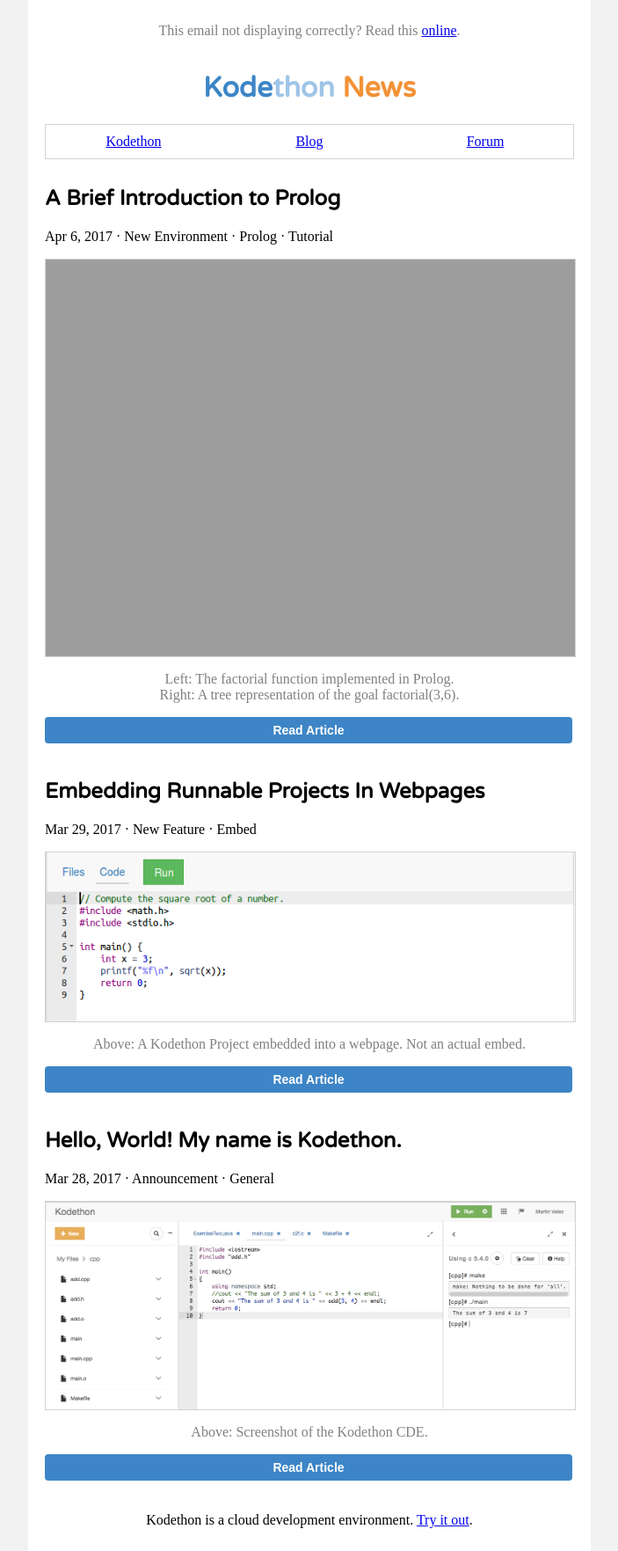
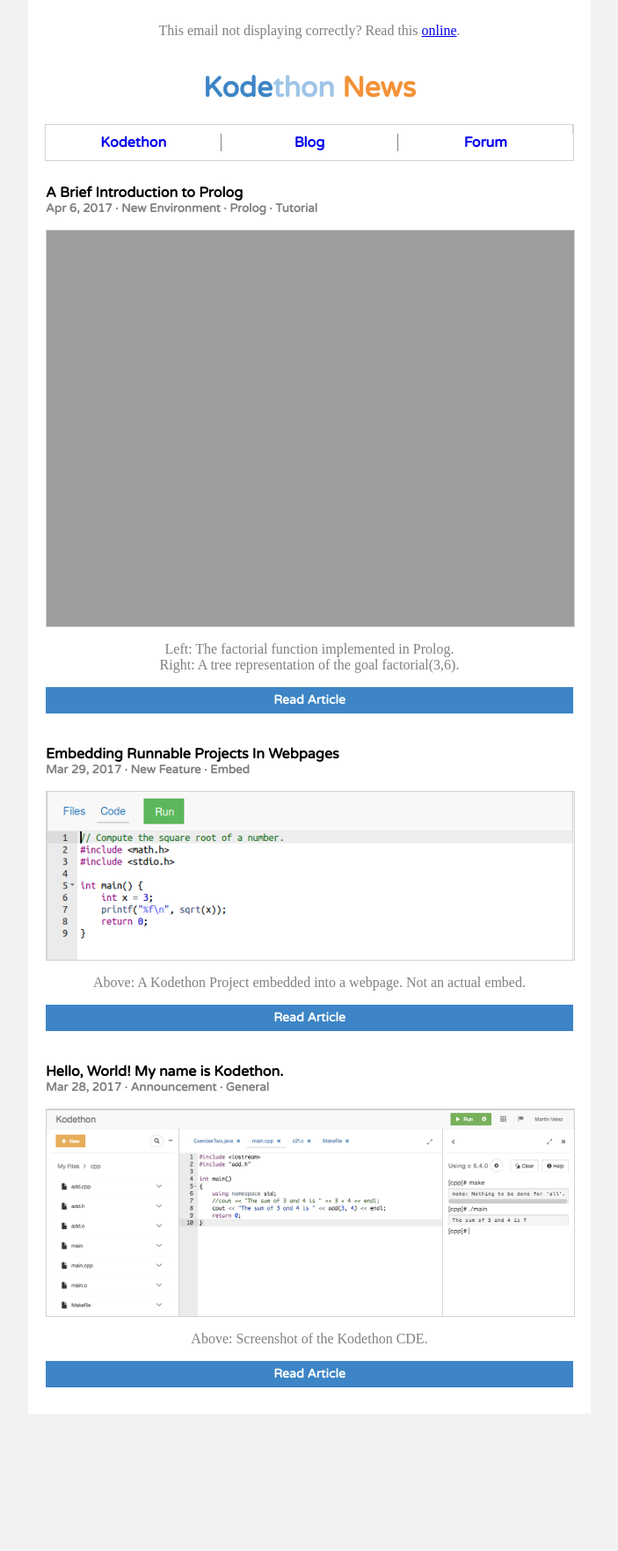
Before and after one commit to kodethon/kodethon.github.io, a Jekyll site: the page built from newsletter.md, in a window 1280 px wide. Shown: the whole page at 88% size, without its empty margins (288-991 px from the left). Built offline with Jekyll 4.4.1, drawn with Linux system fonts in a browser that asks for light colours; after the commit the page ends 1607 px from its top, so only the background shows below that.

Commit message:
Trying to improve style.

```diff
--- a/_layouts/email.html
+++ b/_layouts/email.html
@@ -9,6 +9,9 @@
 <style type="text/css">
 img {
 width: 100%;
+}
+table tr td {
+	/*border: 1px solid lightgrey;*/
 }
 </style>
 <link href="https://fonts.googleapis.com/css?family=Varela+Round" rel="stylesheet">
--- a/newsletter.md
+++ b/newsletter.md
@@ -6,42 +6,51 @@ layout: email
     <td height="10" style="font-size:10px; line-height:10px;">&nbsp;</td>
   </tr>
   <tr>
+		<!-- display trouble -->
     <td align="center" valign="top">
-
       <table width="100%" cellpadding="0" cellspacing="0" border="0" class="container">
         <tr>
           <td align="center" valign="top">
-					<p style="color:gray">This email not displaying correctly?  Read this <a href="{{ page.url | absolute_url }}">online</a>.</p>
+						<p style="color:gray">This email not displaying correctly?  Read this <a href="{{ page.url | absolute_url }}">online</a>.</p>
+					</td>
+				</tr>
+			</table>
+		</td>
+	</tr>
+	<tr>
+		<td align="center">
+			<!-- LOGO  -->
+			<table width="100%" cellpadding="0" cellspacing="0" border="0" class="wrapper">
+				<tr>
+					<td align="center" valign="top">
+						<!-- site logo -->
+						<h1 style="font-family:'Varela Round', sans-serif; font-weight:bold;">
+						<span style="color:#3d85c6;font-family:'Varela Round', sans-serif;">{{ "Kode" }}</span><span style="color: #9fc5e8;;font-family:'Varela Round', sans-serif;">{{ "thon" }}</span> <span style="color:#F39237">News</span>
+						</h1>
+					</td>
+				</tr>
+			</table>
 
-<table width="600" cellpadding="0" cellspacing="0" border="0" class="wrapper">
-  <tr>
-    <td align="center" valign="top">
-			<!-- site logo -->
-			<h1 style="font-family:'Varela Round', sans-serif; font-weight:bold;">
-			<span style="color:#3d85c6;font-family:'Varela Round', sans-serif;">{{ "Kode" }}</span><span style="color: #9fc5e8;;font-family:'Varela Round', sans-serif;">{{ "thon" }}</span> <span style="color:#F39237">News</span>
-			</h1>
-
-			<table width="100%" cellpadding="0" cellspacing="0" border="0" class="wrapper" bgcolor="#FFFFFF" style="border: 1px solid lightgray">
+			<!-- Navbar -->
+			<table width="600" cellpadding="0" cellspacing="0" border="0" class="wrapper" bgcolor="#ffffff" style="border: 1px solid lightgray">
 				<tr>
-				 <td height="10" style="font-size:10px; line-height:10px;">&nbsp;</td>
+					<td height="10" style="font-size:10px; line-height:10px;border-right:1px solid lightgrey">&nbsp;</td>
 				</tr>
 				<tr>
 					<td align="center" valign="top">
-
 						<table width="600" cellpadding="0" cellspacing="0" border="0" class="container">
 							<tr>
-									<td width="200" class="mobile" align="center" valign="top">
-										<a href="https://kodethon.com">Kodethon</a>
-									</td>
-									<td width="200" class="mobile" align="center" valign="top">
-										<a href="https://blog.kodethon.com">Blog</a>
-									</td>
-									<td width="200" class="mobile" align="center" valign="top">
-										<a href="https://forum.kodethon.com">Forum</a>
-									</td>
+								<td width="200" class="mobile" align="center" valign="top" style="border-right:1px solid grey">
+									<a style="font-family:'Varela Round', sans-serif; font-weight:bold;text-decoration:none" href="https://kodethon.com">Kodethon</a>
+								</td>
+								<td width="200" class="mobile" align="center" valign="top" style="border-right:1px solid grey">
+									<a style="font-family:'Varela Round', sans-serif; font-weight:bold;text-decoration:none" href="https://blog.kodethon.com">Blog</a>
+								</td>
+								<td width="200" class="mobile" align="center" valign="top">
+									<a style="font-family:'Varela Round', sans-serif; font-weight:bold;text-decoration:none" href="https://forum.kodethon.com">Forum</a>
+								</td>
 							</tr>
 						</table>
-
 					</td>
 				</tr>
 				<tr>
@@ -49,28 +58,29 @@ layout: email
 				</tr>
 			</table>
 
-			<table width="100%" cellpadding="0" cellspacing="0" border="0">
+			<!-- POSTS -->
+			<table width="600" cellpadding="0" cellspacing="0" border="0">
 				<tr>
-				 <td height="10" style="font-size:10px; line-height:10px;">&nbsp;</td>
+					<td height="10" style="font-size:10px; line-height:10px;">&nbsp;</td>
 				</tr>
 				{% for post in site.posts limit:3 %}
 				<tr>
 					<td>
-						<h2 style="font-family:'Varela Round', sans-serif; font-weight:bold;">{{ post.title }}</h2>
-						<p>{{ post.date | date: "%b %-d, %Y" }}
-						{% for tag in post.tags %}
-						· <span>{{ tag }}</span>
-						{% endfor %}
-						</p>
-						{{ post.excerpt }}
-						<table width="600" height="30" cellpadding="0" cellspacing="0" border="0" bgcolor="#3D85c6" style="border-radius:4px;">
-							<tr>
-								<td align="center" valign="middle" height="30" style="font-family: Arial, sans-serif; font-size:14px; font-weight:bold;">
-									<a href="{{ post.bitly }}" target="_blank" style="font-family: Arial, sans-serif; color:#ffffff; display: inline-block; text-decoration: none; line-height:30px; width:600px; font-weight:bold;">Read Article</a>
-								</td>
-							</tr>
+					<p style="font-family:'Varela Round', sans-serif; font-weight:bold;">{{ post.title }}<br>
+					<small style="color:gray">{{ post.date | date: "%b %-d, %Y" }}
+					{% for tag in post.tags %}
+					· <span>{{ tag }}</span>
+					{% endfor %}
+					</small></p>
+					{{ post.excerpt }}
+					<table width="600" height="30" cellpadding="0" cellspacing="0" border="0" bgcolor="#3D85c6" style="">
+					<tr>
+						<td align="center" valign="middle" height="30" style="family: 'Varela Round', sans-serif; font-size:14px; font-weight:bold;">
+							<a href="{{ post.bitly }}" target="_blank" style="font-family: 'Varela Round', sans-serif; color:#ffffff; display: inline-block; text-decoration: none; line-height:30px; width:600px; font-weight:bold;">Read Article</a>
+						</td>
+					</tr>
 
-						</table>
+					</table>
 					</td>
 				</tr>
 				<tr>
@@ -78,24 +88,9 @@ layout: email
 				</tr>
 				{% endfor %}
 			</table>
-    </td>
-  </tr>
-	<tr>
-    <td align="center" valign="top">
-			<p>Kodethon is a cloud development environment. <a href="https://kodethon.com">Try it out</a>.</p>
 		</td>
 	</tr>
-</table>
 
-
-
-
-
-          </td>
-        </tr>
-      </table>
-    </td>
-  </tr>
   <tr>
     <td height="10" style="font-size:10px; line-height:10px;">&nbsp;</td>
   </tr>
```
